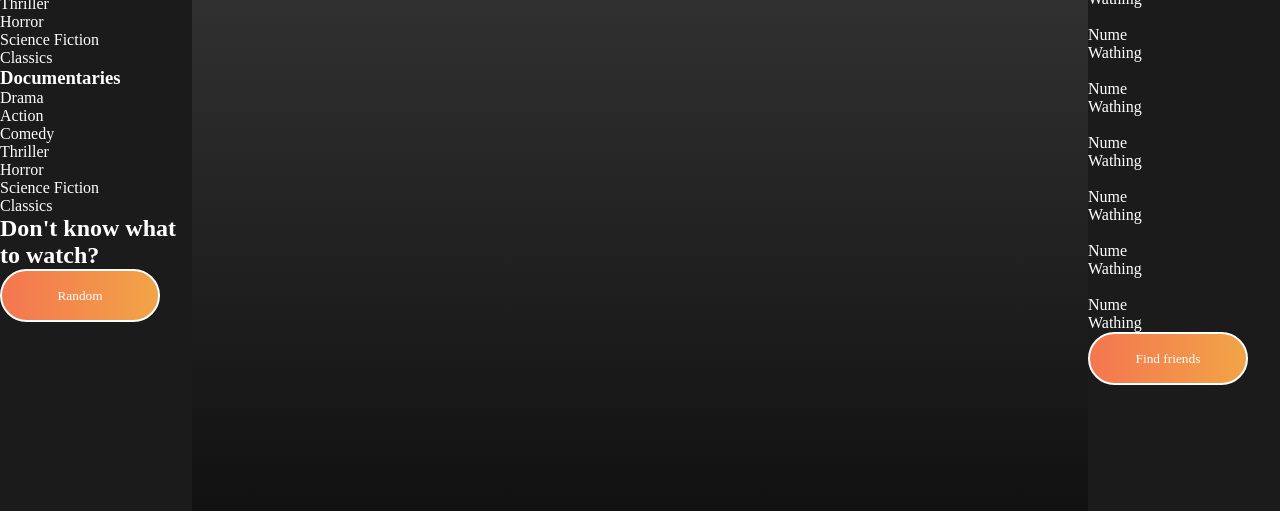
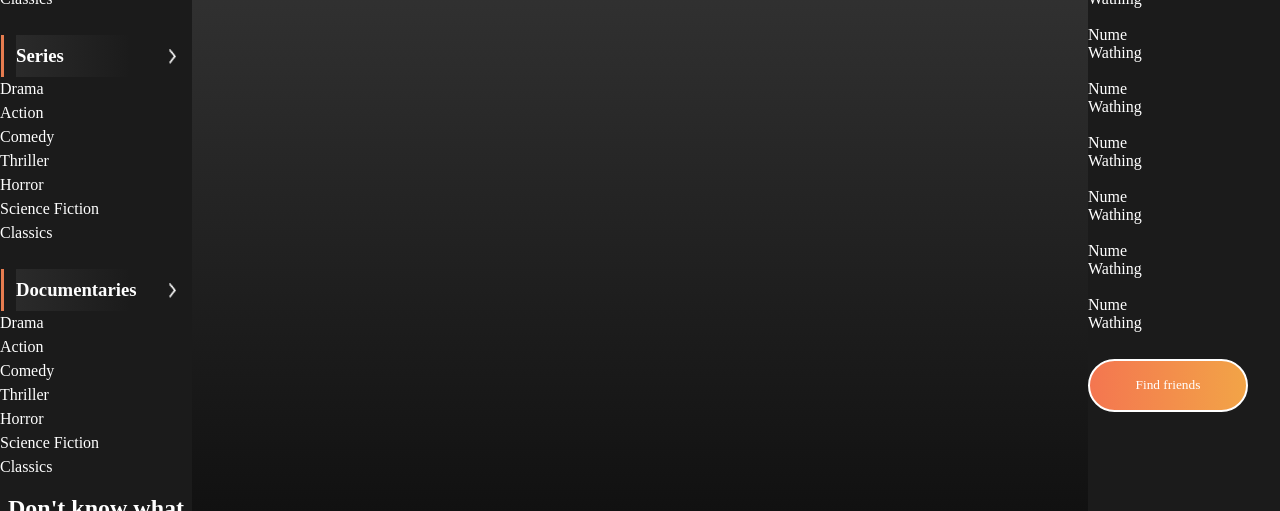
Before and after one commit to AdiGeorge/movix, a PHP site: page / in a window 1280 px wide. Shown: the part 289-800 px from the top of the page. Run offline with PHP 8.4, Linux system fonts and the light colour scheme.

Commit message:
styled left side

```diff
--- /dev/null
+++ b/app.js
@@ -0,0 +1,3 @@
+function dropdownCateg() {
+    console.log('x')
+}
--- a/components/left/left-main.html
+++ b/components/left/left-main.html
@@ -7,10 +7,13 @@
 </head>
 <body>
     <div id="left">
-        <img src="images/logo.png" alt="logo">
+        <img class="logo" src="images/logo.png" alt="logo">
         <div class="categories">
-            <div class="category1">
-                <h3>Movies</h3>
+            <div class="category">
+                <div class="categ-title-arrow" onclick="dropdownCateg()">
+                    <h3>Movies</h3>
+                    <img src="images/arrow-categ.png" alt="arrow">
+                </div>
                 <ul>
                     <li>Drama</li>
                     <li>Action</li>
@@ -21,8 +24,11 @@
                     <li>Classics</li>
                 </ul>
             </div>
-            <div class="category2">
-                <h3>Series</h3>
+            <div class="category">
+                <div class="categ-title-arrow">
+                    <h3>Series</h3>
+                    <img src="images/arrow-categ.png" alt="arrow">
+                </div>
                 <ul>
                     <li>Drama</li>
                     <li>Action</li>
@@ -33,8 +39,11 @@
                     <li>Classics</li>
                 </ul>
             </div>
-            <div class="category3">
-                <h3>Documentaries</h3>
+            <div class="category">
+                <div class="categ-title-arrow">
+                    <h3>Documentaries</h3>
+                    <img src="images/arrow-categ.png" alt="arrow">
+                </div>
                 <ul>
                     <li>Drama</li>
                     <li>Action</li>
@@ -46,7 +55,7 @@
                 </ul>
             </div>
         </div>
-        <div>
+        <div class="random-section">
             <h2>Don't know what to watch?</h2>
             <button class="random-btn">Random</button>
         </div>
--- a/css/app.css
+++ b/css/app.css
@@ -3,12 +3,57 @@
     top: 0px;
     left: 0px;
     background: var(--main-bg-color);
-
     width: 15%;
     height: 100%;
+}
 
+.logo {
+    margin: auto;
+    display: block;
+    padding: 1em;
+    width: 50%;
+}
 
+.category {
+    margin-top: 1.5em;
+}
 
+.categories h3 {
+    position: relative;
+    background: linear-gradient(90deg, rgba(155, 155, 155, 0.12) 0%, rgba(196, 196, 196, 0) 75.23%);
+    padding-top: 10px;
+    padding-bottom: 10px;
+    width: 100%;
+}
+
+.categories h3::after {
+    content: "";
+    background: var(--orange);
+    position: absolute;
+    width: 3px;
+    height: 100%;
+    left:-15px;
+    top: 0;
+    right: 0;
+}
+
+.categ-title-arrow {
+    display: flex;
+    justify-content: space-between;
+    align-items: center;
+    cursor: pointer;
+    padding-left: 1em;
+}
+
+.categ-title-arrow img {
+    width: 7px;
+    height: 15px;
+    margin-right: 1em;
+}
+
+.random-section {
+    text-align: center;
+    margin-top: 1em;
 }
 
 .random-btn{
@@ -17,17 +62,7 @@
     width: 12em;
     height: 4em;
     background: linear-gradient(90deg, rgba(244,118,80,1) 0%, rgba(242,164,71,1) 100%);
-
-}
-
-.categories h3::after {
-    content: "";
-    background: var(--orange);
-    position: absolute;
-    width: 50px;
-    left:0;
-    top: 0;
-    right: 0;
+    margin-top: 2em;
 }:root {
     --main-bg-color: #1B1B1B;
     --main-font: 'Gotham';
@@ -41,6 +76,13 @@
     box-sizing: border-box;
     color:white;
     font-family: var(--main-font);
+}
+ul {
+    list-style: none;
+}
+
+li {
+    line-height: 1.5;
 }#middle {
     position: relative;
     width: 70%;
--- a/index.php
+++ b/index.php
@@ -7,7 +7,6 @@
     <link rel="stylesheet" href="css/app.css">
 </head>
 <body>
-
    <?php require_once(__DIR__.'/components/left/left-main.html') ?>
     <?php require_once(__DIR__.'/components/middle/middle.html') ?>
   <?php require_once(__DIR__.'/components/right/right.html') ?>
```
Also changed, not shown: css/left.css (+47 -12 lines), css/main.css (+7 -0 lines), images/arrow-categ.png (added).
